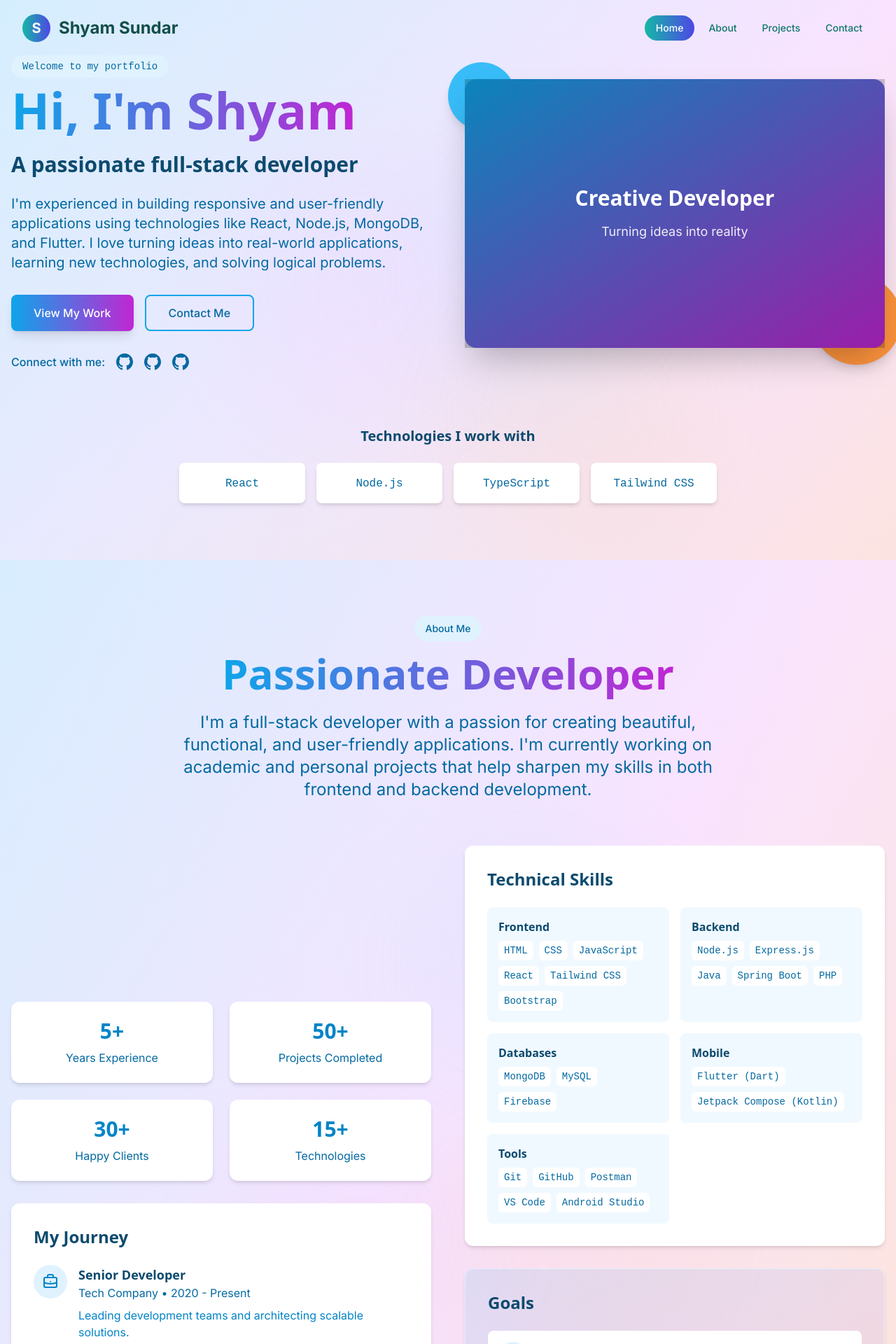
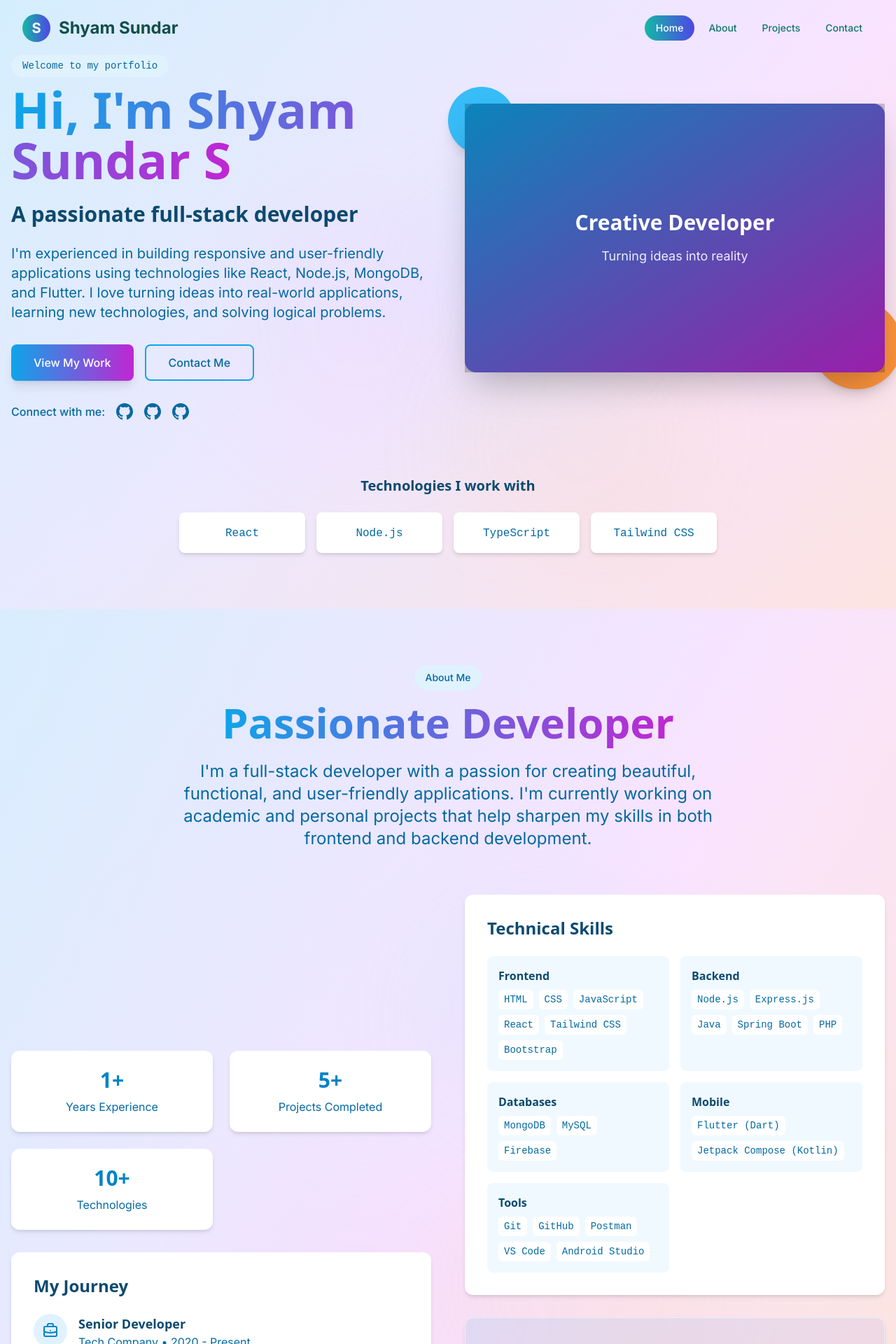
Before and after one commit to shyamsundars12/my-portfolio, a React (Vite) app: page / in a window 1280 px wide. Shown: the top 1920 px of the page at 70% size. Built offline with nearby package versions, Linux system fonts and the light colour scheme.

Commit message:
minor changes

```diff
--- a/src/components/About.jsx
+++ b/src/components/About.jsx
@@ -72,10 +72,10 @@ const About = ({ setActiveSection }) => {
   ];
 
   const stats = [
-    { label: 'Years Experience', value: '5+' },
-    { label: 'Projects Completed', value: '50+' },
-    { label: 'Happy Clients', value: '30+' },
-    { label: 'Technologies', value: '15+' },
+    { label: 'Years Experience', value: '1+' },
+    { label: 'Projects Completed', value: '5+' },
+    // { label: 'Happy Clients', value: '30+' },
+    { label: 'Technologies', value: '10+' },
   ];
 
   return (
--- a/src/components/Hero.jsx
+++ b/src/components/Hero.jsx
@@ -90,7 +90,7 @@ const Hero = ({ setActiveSection }) => {
               className="text-5xl md:text-7xl font-display font-bold mb-6"
             >
               <span className="bg-gradient-to-r from-primary-500 to-secondary-600 bg-clip-text text-transparent">
-                Hi, I'm Shyam
+                Hi, I'm Shyam Sundar S
               </span>
             </motion.h1>
             <motion.h2
```
